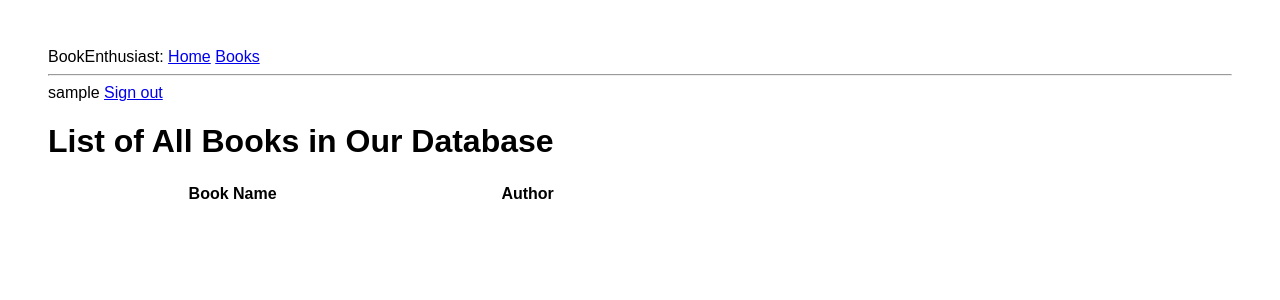
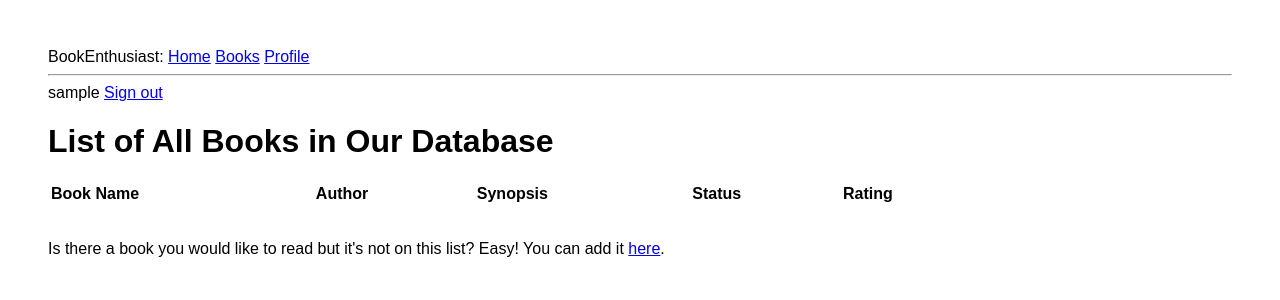
Before and after one commit to JanaRankova/final_project, a Flask app: page /list/ in a window 1280 px wide. Shown: the top 300 px of the page. Run offline with Flask 2, Linux system fonts and the light colour scheme; the visitor is signed in with stand-in values (Sample User, id 1); data comes from the database, SQL or seed files in the repository; data that the repository does not hold is empty.

Commit message:
Working on profile

```diff
--- a/app/forms.py
+++ b/app/forms.py
@@ -23,5 +23,5 @@ class BookAdditionForm(FlaskForm):
     name=StringField('Title', validators=[DataRequired()])
     author=StringField('Author', validators=[DataRequired()])
     synopsis=TextAreaField('Synopsis', validators=[Optional(), Length(max=500)])
-    cover=FileField('Book Cover', validators=[Optional()])
+    #cover=FileField('Book Cover', validators=[Optional()])
     submit=SubmitField('Add This Book')
--- a/app/routes.py
+++ b/app/routes.py
@@ -21,15 +21,34 @@ def list_of_books():
     all_books = Book.query.all())
 
 
-@app.route('/profile')
+
+@app.route('/profile/')
 @login_required
 def profile():
 
+    user_book_status = UsersBook.query.filter_by(user_id=current_user.id).all()
+    book_status = {}
+    for book in user_book_status:
+        book_status[book.book_id] = {
+            'book_status': book.status,
+            'book_rating': book.rating,
+        }
 
-    return render_template('/profile.html')
+    read_books = []
+    reading_books = []
+
+    for book in user_book_status:
+        if book.status == 'read':
+            read_books.append(book)
+        else:
+            reading_books.append(book)
+
+    currently_reading = UsersBook.query.filter_by(user_id= current_user.id, status='reading').all() #toto som skusala vcera, je prakticky to iste, co reading_books
+
+    return render_template('/profile.html', read_books=read_books, reading_books=reading_books, currently_reading=currently_reading)
 
 
-@app.route('/list/add-book', methods=('GET', 'POST'))
+@app.route('/list/add-book', methods=('GET', 'POST'))  #dont forget to unify names of func, temp etc.
 @login_required
 def add_a_book():
     """Enables adding new books into db to a user. Checks for duplicates."""
@@ -41,37 +60,40 @@ def add_a_book():
         if listed_book:
             flash('This book is already in our database.')
             return redirect(url_for('list_of_books'))
-        if existing_author:
-            new_book = Book(
+        if existing_author is None:
+            existing_author = Author(name= form.author.data)
+            db.session.add(existing_author)
+        print(form.data)
+        new_book = Book(
             name= form.name.data,
             author= existing_author,
-            synopsis= form.synopsis.data,
-            cover= form.cover.data
-            )
-            db.session.add(new_book)
-            db.session.commit()
-        else:
-            new_book = Book(
-                name= form.name.data,
-                author= form.author.data,
-                synopsis= form.synopsis.data,
-                cover= form.cover.data
-                #error = 'str' object has no attribute '_sa_instance_state'
-                #probably colission in file(form) vs str(db) input?
-            )
-            new_author = Author(
-                name= form.author.data
-            )
-
-            db.session.add(new_book)
-            db.session.add(new_author)
-            db.session.commit()
-
+            synopsis= form.data['synopsis'],
+            #cover= form.cover.data
+        )
+        db.session.add(new_book)
+        db.session.commit()
         flash('Book has been added.')
         return redirect(url_for('list_of_books'))
     return render_template('/add_a_book.html', form=form)
 
-
+@app.route('/books_set_status_rating/<book_id>/<status>', defaults={'rating': None})
+@app.route('/books_set_status_rating/<book_id>/<status>/<rating>')
+@login_required
+def set_status(book_id, status, rating):
+    book_rating = UsersBook.query.filter_by(user_id= current_user.id, book_id= book_id).first()
+    if book_rating:
+        book_rating.status = status
+        book_rating.rating = rating
+    else:
+        new_rating= UsersBook(
+            user_id= current_user.id,
+            book_id= book_id,
+            status= status,
+            rating= rating
+        )
+        db.session.add(new_rating)
+    db.session.commit()
+    return redirect(url_for('profile'))
 
 @app.route('/register', methods= ('GET', 'POST'))
 def register():
--- a/app/templates/add_a_book.html
+++ b/app/templates/add_a_book.html
@@ -27,10 +27,6 @@
                 {{ form.synopsis }}
             </div>
             <div>
-                {{ form.cover.label }}
-                {{ form.cover }}
-            </div>
-            <div>
                 {{ form.submit(class='button') }}
             </div>
         </form>
--- a/app/templates/base.html
+++ b/app/templates/base.html
@@ -17,6 +17,9 @@
         .error {
             color: red;
         }
+        th {
+            text-align: left;
+        }
     </style>
 </head>
 <body>
@@ -27,6 +30,7 @@
     {% endfor %}
     <div>BookEnthusiast: <a href="{{ url_for('index') }}">Home</a>
     <a href="{{ url_for('list_of_books') }}">Books</a>
+    <a href="{{ url_for('profile') }}">Profile</a>
     </div>
     <hr>
 <header>
--- a/app/templates/list_of_all_books.html
+++ b/app/templates/list_of_all_books.html
@@ -3,20 +3,31 @@
     <h1>
         List of All Books in Our Database
     </h1>
-    <table style="width:50%">
+    <table style="width:80%">
         <tr>
-            <!--For text align CSS is needed, I'll just leave it here so I won't forget-->
-          <th {text-align: left;}>Book Name</th>
-          <th {text-align: left;}>Author</th>
+            <th>Book Name</th>
+            <th>Author</th>
+            <th>Synopsis</th>
+            <th>Status</th>
+            <th>Rating</th>
         </tr>
-    <ul>
         {% for book in all_books %}
-                    <tr>
-                      <td>{{ book.name }}</td>
-                      <td>{{ book.author.name }}</td>
-                    </tr>
-
+            <tr>
+                <td>{{ book.name }}</td>
+                <td>{{ book.author.name }}</td>
+                <td>{{ book.synopsis }}</td>
+                <th><a href="{{ url_for('set_status', book_id= book.id, status= 'reading') }}">Currently Reading</a></th>
+                <th>
+                    {% for rating in range(1,6) %}
+                    <a href="{{ url_for('set_status', book_id= book.id, status= 'read', rating=rating) }}">{{ rating }}</a>
+                    {% endfor %}
+                </th>
+            </tr>
         {% endfor %}
-    </ul>
     </table>
+    <div>
+        <br>
+        <p>Is there a book you would like to read but it's not on this list? Easy! You can add it <a href="{{ url_for('add_a_book') }}">here</a>.</p>
+        <br>
+    </div>
 {% endblock %}
--- a/app/templates/profile.html
+++ b/app/templates/profile.html
@@ -2,5 +2,9 @@
 
 {% block content %}
     <h1>Hello, {{ current_user.username }}!</h1>
-
+    <ul>
+        {% for book in currently_reading %}
+            <li>{{ book.book_id }} {{ book.status }}</li>
+        {% endfor %}
+    </ul>
 {% endblock %}
```
Also changed, not shown: app/static/bbcjuly19verynice.jpg (added).
